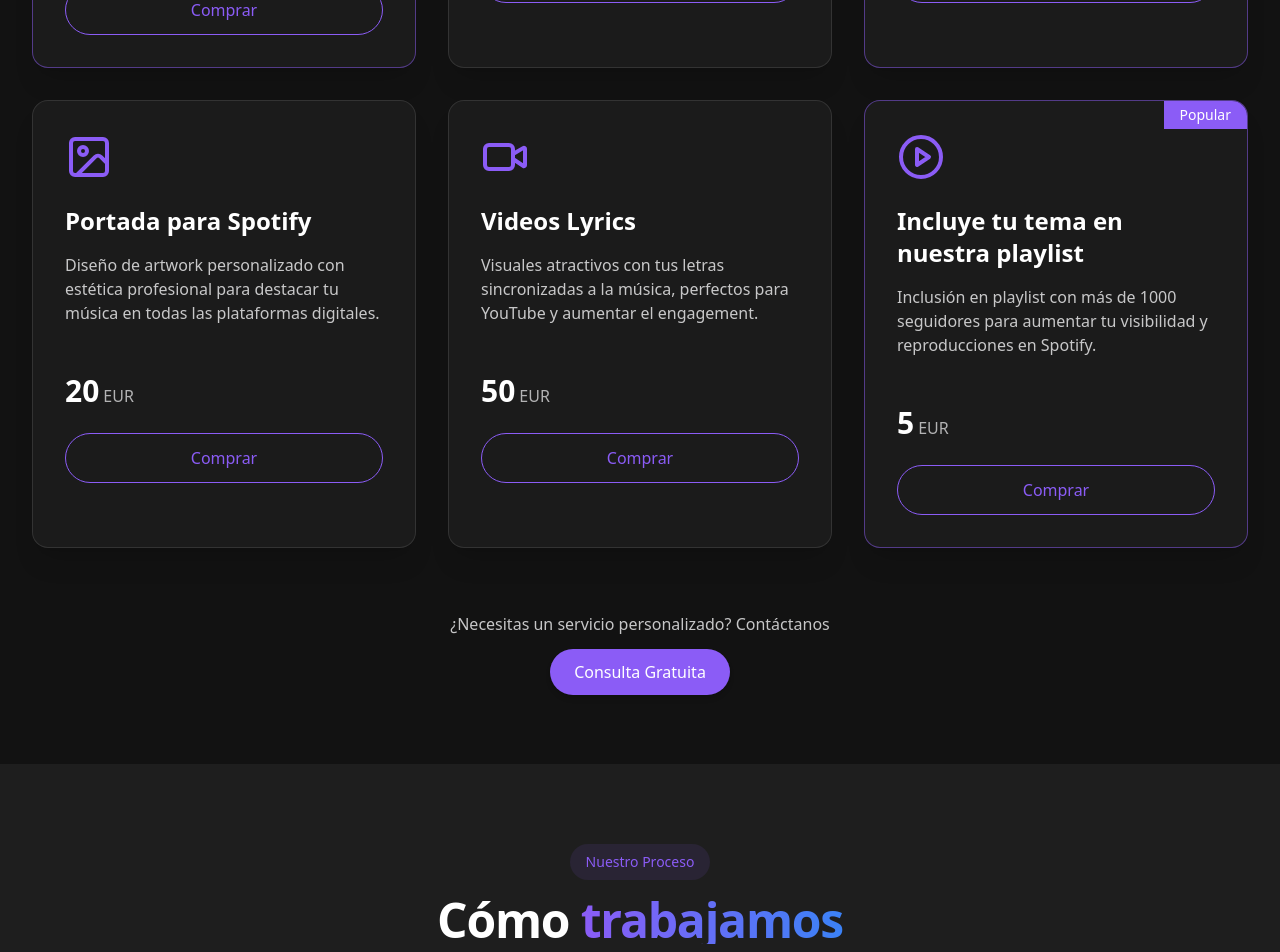
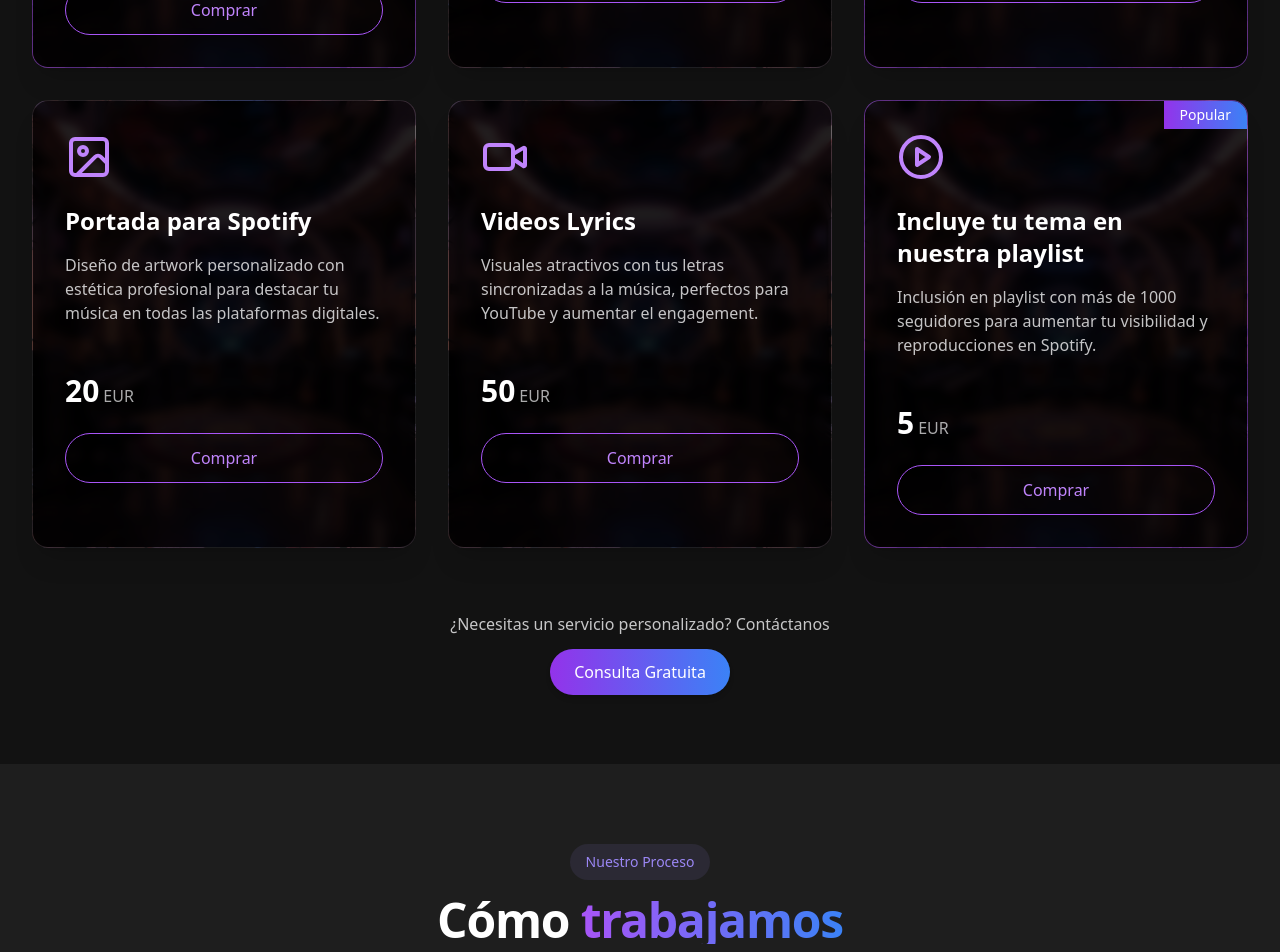
Before and after one commit to Urbanflow2K/urbanflow2k, a React (Vite) app: page /servicios in a window 1280 px wide. Shown: the part 1140-2092 px from the top of the page. Built offline with nearby package versions, Linux system fonts and the light colour scheme.

Commit message:
Update website styling and images
Update the website's styling to match the provided reference and update the images in the services section.

```diff
--- a/src/components/HeroSection.tsx
+++ b/src/components/HeroSection.tsx
@@ -36,28 +36,28 @@ const HeroSection = () => {
       }}
     >
       {/* Overlay para mejorar legibilidad del texto */}
-      <div className="absolute inset-0 bg-urban-black/60 backdrop-blur-sm"></div>
+      <div className="absolute inset-0 bg-gradient-to-t from-black/90 via-black/70 to-black/60 backdrop-blur-sm"></div>
 
       {/* Partículas musicales animadas */}
       <div className="absolute inset-0 z-0">
         <div className="absolute top-1/4 left-1/4 animate-float">
-          <Music2 size={40} className="text-urban-accent/20" />
+          <Music2 size={40} className="text-purple-400/20" />
         </div>
         <div className="absolute top-2/3 left-3/4 animate-float delay-500">
-          <Headphones size={32} className="text-urban-accent/20" />
+          <Headphones size={32} className="text-purple-400/20" />
         </div>
         <div className="absolute bottom-1/4 left-1/2 animate-float delay-1000">
-          <PlayCircle size={24} className="text-urban-accent/20" />
+          <PlayCircle size={24} className="text-purple-400/20" />
         </div>
         {/* Círculos abstractos con blur */}
-        <div className="absolute top-1/3 right-1/3 w-96 h-96 rounded-full bg-urban-accent/10 blur-[100px]" />
+        <div className="absolute top-1/3 right-1/3 w-96 h-96 rounded-full bg-purple-500/10 blur-[100px]" />
         <div className="absolute bottom-1/4 left-1/4 w-64 h-64 rounded-full bg-blue-500/10 blur-[80px]" />
       </div>
 
       <div className="relative z-10 section flex flex-col items-center justify-center min-h-screen text-center">
         <div className="space-y-6 max-w-4xl mx-auto">
           <div className={animationClasses(100)}>
-            <span className="inline-block px-4 py-2 rounded-full text-sm bg-urban-accent/20 text-urban-accent font-medium mb-4">
+            <span className="inline-block px-4 py-2 rounded-full text-sm bg-purple-500/20 text-purple-400 font-medium mb-4">
               Producción Musical Profesional
             </span>
           </div>
@@ -82,19 +82,19 @@ const HeroSection = () => {
 
           <div className={cn("mt-12 grid grid-cols-1 sm:grid-cols-3 gap-8", animationClasses(500))}>
             <div className="glass-card p-6 hover:translate-y-[-5px] smooth-transition">
-              <Music2 className="w-10 h-10 text-urban-accent mb-4 mx-auto" />
+              <Music2 className="w-10 h-10 text-purple-400 mb-4 mx-auto" />
               <h3 className="text-xl font-semibold mb-2">Instrumentales Únicas</h3>
               <p className="text-urban-light/80">Creadas específicamente para tu estilo y visión artística</p>
             </div>
 
             <div className="glass-card p-6 hover:translate-y-[-5px] smooth-transition">
-              <Headphones className="w-10 h-10 text-urban-accent mb-4 mx-auto" />
+              <Headphones className="w-10 h-10 text-purple-400 mb-4 mx-auto" />
               <h3 className="text-xl font-semibold mb-2">Mezcla Profesional</h3>
               <p className="text-urban-light/80">Sonido claro, balanceado y competitivo para la industria</p>
             </div>
 
             <div className="glass-card p-6 hover:translate-y-[-5px] smooth-transition">
-              <PlayCircle className="w-10 h-10 text-urban-accent mb-4 mx-auto" />
+              <PlayCircle className="w-10 h-10 text-purple-400 mb-4 mx-auto" />
               <h3 className="text-xl font-semibold mb-2">Presencia Digital</h3>
               <p className="text-urban-light/80">Potencia tu música en plataformas como Spotify</p>
             </div>
--- a/src/components/ServicesSection.tsx
+++ b/src/components/ServicesSection.tsx
@@ -19,19 +19,28 @@ const ServiceCard = ({ icon, title, description, price, isPopular = false }: Ser
     <div
       className={cn(
         "glass-card p-8 relative overflow-hidden group",
-        isPopular ? "border-urban-accent/50" : "border-white/10",
+        isPopular ? "border-purple-500/50" : "border-white/10",
         "smooth-transition hover:translate-y-[-10px]"
       )}
       onMouseEnter={() => setIsHovered(true)}
       onMouseLeave={() => setIsHovered(false)}
+      style={{
+        backgroundImage: 'url("/lovable-uploads/4376b5fe-449f-414f-bc9d-1d54d700a2c3.png")',
+        backgroundSize: 'cover',
+        backgroundPosition: 'center',
+        backgroundBlendMode: 'overlay',
+      }}
     >
+      {/* Dark overlay for text readability */}
+      <div className="absolute inset-0 bg-gradient-to-t from-black/80 to-black/60 backdrop-blur-sm -z-10"></div>
+
       {isPopular && (
-        <div className="absolute top-0 right-0 bg-urban-accent text-white px-4 py-1 text-sm font-medium">
+        <div className="absolute top-0 right-0 bg-gradient-to-r from-purple-600 to-blue-500 text-white px-4 py-1 text-sm font-medium">
           Popular
         </div>
       )}
 
-      <div className="mb-6 text-urban-accent">{icon}</div>
+      <div className="mb-6 text-purple-400">{icon}</div>
 
       <h3 className="text-2xl font-bold mb-4">{title}</h3>
 
@@ -47,8 +56,8 @@ const ServiceCard = ({ icon, title, description, price, isPopular = false }: Ser
         className={cn(
           "block text-center py-3 px-6 rounded-full smooth-transition",
           isHovered
-            ? "bg-urban-accent text-white"
-            : "bg-transparent border border-urban-accent text-urban-accent"
+            ? "bg-gradient-to-r from-purple-600 to-blue-500 text-white"
+            : "bg-transparent border border-purple-500 text-purple-400"
         )}
       >
         Comprar
@@ -61,11 +70,11 @@ const ServicesSection = () => {
   return (
     <section className="section relative" id="servicios">
       {/* Elemento decorativo */}
-      <div className="absolute top-1/3 left-1/4 w-72 h-72 rounded-full bg-urban-accent/5 blur-[100px] -z-10" />
+      <div className="absolute top-1/3 left-1/4 w-72 h-72 rounded-full bg-purple-500/5 blur-[100px] -z-10" />
       <div className="absolute bottom-1/3 right-1/4 w-96 h-96 rounded-full bg-blue-500/5 blur-[120px] -z-10" />
 
       <div className="text-center mb-16">
-        <span className="inline-block px-4 py-2 rounded-full text-sm bg-urban-accent/10 text-urban-accent font-medium mb-4">
+        <span className="inline-block px-4 py-2 rounded-full text-sm bg-purple-500/10 text-purple-400 font-medium mb-4">
           Nuestros Servicios
         </span>
         <h2 className="heading-lg">Soluciones musicales <span className="text-gradient">profesionales</span></h2>
--- a/src/index.css
+++ b/src/index.css
@@ -55,26 +55,26 @@
     @apply border-border;
   }
   body {
-    @apply bg-urban-black text-urban-white min-h-screen;
+    @apply bg-gradient-to-b from-[#121212] to-[#1E1E1E] text-urban-white min-h-screen;
     font-feature-settings: "rlig" 1, "calt" 1;
   }
 }
 
 @layer components {
   .glass-card {
-    @apply bg-urban-darkgray/80 backdrop-blur-md border border-white/10 rounded-2xl shadow-xl;
+    @apply bg-urban-darkgray/80 backdrop-blur-md border border-white/10 rounded-2xl shadow-xl overflow-hidden;
   }
   .glass-nav {
     @apply bg-urban-black/80 backdrop-blur-md border-b border-white/10;
   }
   .btn-primary {
-    @apply bg-urban-accent text-white px-6 py-3 rounded-full font-medium shadow-md hover:shadow-lg hover:bg-opacity-90 transition-all duration-300;
+    @apply bg-gradient-to-r from-purple-600 to-blue-500 text-white px-6 py-3 rounded-full font-medium shadow-md hover:shadow-lg hover:bg-opacity-90 transition-all duration-300;
   }
   .btn-outline {
-    @apply border border-urban-accent text-urban-accent px-6 py-3 rounded-full font-medium shadow-md hover:bg-urban-accent hover:text-white transition-all duration-300;
+    @apply border border-purple-500 text-purple-500 px-6 py-3 rounded-full font-medium shadow-md hover:bg-gradient-to-r hover:from-purple-600 hover:to-blue-500 hover:text-white transition-all duration-300;
   }
   .text-gradient {
-    @apply bg-gradient-to-r from-urban-accent to-blue-500 inline-block text-transparent bg-clip-text;
+    @apply bg-gradient-to-r from-purple-500 to-blue-500 inline-block text-transparent bg-clip-text;
   }
   .section {
     @apply py-20 px-4 sm:px-6 md:px-8 max-w-7xl mx-auto;
--- a/tailwind.config.ts
+++ b/tailwind.config.ts
@@ -67,7 +67,7 @@ export default {
 					black: "#121212",
 					darkgray: "#1E1E1E",
 					gray: "#2A2A2A",
-					accent: "#8B5CF6",
+					accent: "#9B87F5",
 					light: "#F4F4F5",
 					white: "#FFFFFF",
 				}
```
